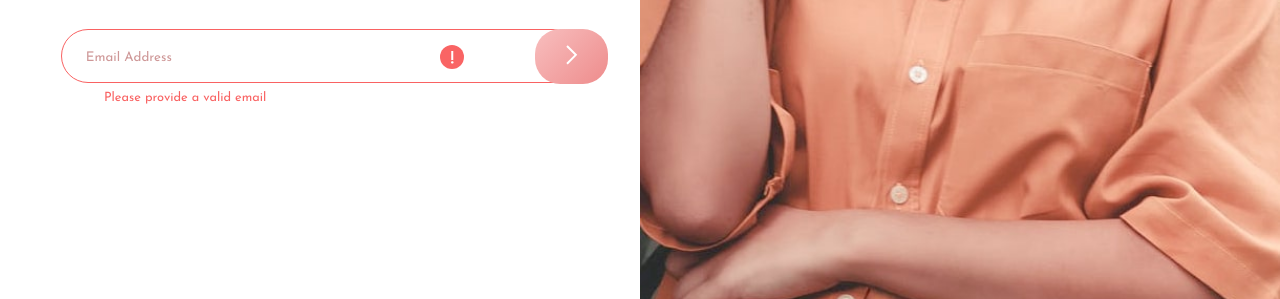
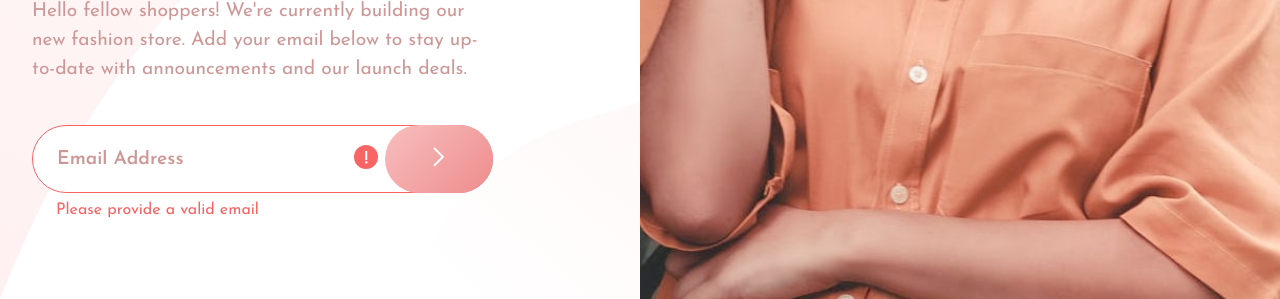
Before and after one commit to Carlos-Marte/base-apparel-coming-soon-page, a plain HTML site: page index.html in a window 1280 px wide. Shown: the part 501-800 px from the top of the page. Drawn offline with Linux system fonts and the light colour scheme.

Commit message:
Diseño desktop

```diff
--- a/css/style.css
+++ b/css/style.css
@@ -29,11 +29,11 @@ body {
 
     display: grid;
     grid-template-areas:
-        "header"  "header"
-        "hero"    "hero"
+        "header" "header"
+        "hero" "hero"
         "content" "content"
         "content" "content"
-        "footer"  "footer";
+        "footer" "footer";
     grid-template-columns: repeat(2, 1fr);
 }
 
@@ -109,7 +109,7 @@ body {
 
 /* Text p */
 .main__p {
-    margin: 1em 0 0 0;
+    margin-top: 1em;
     font-weight: 400;
     line-height: 1.5;
     color: var(--desaturated-red);
@@ -131,6 +131,7 @@ body {
     border-radius: 30px;
     outline: none;
     color: var(--dark-grayish-red);
+    font-weight: 600;
 }
 
 /* Input placeholder */
@@ -139,12 +140,18 @@ body {
     color: var(--desaturated-red);
 }
 
+.form__input:autofill {
+    background-color: red;
+}
+
 /* Input error */
 
 .form__input--error {
+    /* Aumentar border a 2 - 2.5 */
     border-color: var(--soft-red);
 }
 
+/* Form contenedor */
 .form__contenedor {
     position: relative;
 }
@@ -160,14 +167,19 @@ body {
     position: absolute;
     top: 0;
     right: 0;
-    z-index: 50;
+    z-index: 100;
+}
+
+/* Focus Form boton */
+.form__boton:focus {
+    background: linear-gradient(135deg, hsl(0, 80%, 86%), hsl(0, 100%, 75%));
+    box-shadow: 0px 5px 20px var(--desaturated-red);
 }
 
 /* Boton imagen */
 .form__img {
     display: inline-block;
     width: 100%;
-    height: auto;
 }
 
 /* Boton imagen error */
@@ -204,8 +216,28 @@ body {
 
 @media only screen and (min-width: 1280px) {
 
+    html {
+        position: relative;
+    }
+
+    /* Patron */
+    html::before {
+        content: "";
+        position: absolute;
+        z-index: -1;
+        top: 0;
+        left: 0;
+        width: 100%;
+        height: 100vh;
+        background-image: url(/images/bg-pattern-desktop.svg);
+        background-repeat: no-repeat;
+        background-size: contain;
+        background-position: left;
+    }
+
     body {
         max-width: 1440px;
+        position: relative;
 
         grid-template-areas: none;
         grid-template-columns: repeat(4, 1fr);
@@ -219,10 +251,13 @@ body {
         align-self: center;
     }
 
+    /* Logo img */
+    .logo__img {
+        width: 60%;
+    }
+
     /* Hero */
     .hero {
-
-
         grid-column: 3 / -1;
         grid-row: 1 / -1;
     }
@@ -241,14 +276,75 @@ body {
 
     /* Main */
     .main {
-        margin-top: 0;
+        margin-top: 5rem;
 
         grid-column: span 2;
         grid-row: 2 / -1;
-        align-self: center;
+
     }
 
+    /* Main text */
+    .main__text {
+        text-align: left;
+    }
 
+    /* Text h1 */
+    .main__h1 {
+        font-size: 5em;
+    }
+
+    /* Text p */
+    .main__p {
+        width: 80%;
+        font-size: 1.2em;
+    }
+
+    /* Form */
+    .form {
+        margin-top: 2.5em;
+        text-align: left;
+    }
+
+    /* Form input */
+    .form__input {
+        width: 80%;
+        padding: 1.5em 1.5rem;
+        border-radius: 40px;
+        font-size: 1em;
+    }
+
+    /* Input placeholder */
+    .form__input::placeholder {
+        font-size: 1.2em;
+    }
+
+    /* Form boton */
+    .form__boton {
+        height: 68px;
+        padding: 1em 3rem;
+        border-radius: 35px;
+        cursor: pointer;
+        transition: all .2s ease;
+
+        right: 20%;
+    }
+
+    /* Hover Form boton */
+    .form__boton:hover {
+        background: linear-gradient(135deg, hsl(0, 80%, 86%), hsl(0, 100%, 75%));
+        box-shadow: 0px 5px 20px var(--desaturated-red);
+    }
+
+    /* Boton imagen error */
+    .form__img-error {
+        right: 40%;
+    }
+
+    /* Mensaje error */
+    .form__p {
+        font-size: 1em;
+        margin-left: 1.5rem;
+    }
 
     /* Footer */
     .footer {
--- a/index.html
+++ b/index.html
@@ -65,7 +65,7 @@
 
     <form action="#" method="post" class="form">
       <div class="form__contenedor">
-        <input type="text" name="email" placeholder="Email Address" id="input-email"
+        <input type="text" name="email" placeholder="Email Address" autocomplete="email" id="input-email"
           class="form__input form__input--error">
 
         <button type="submit" class="form__boton">
```
